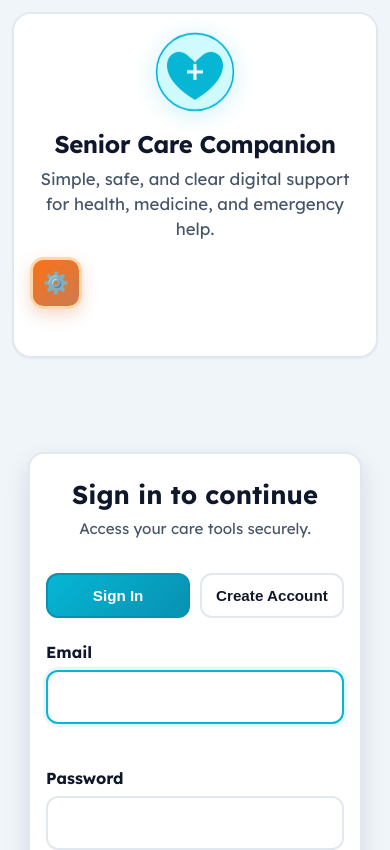
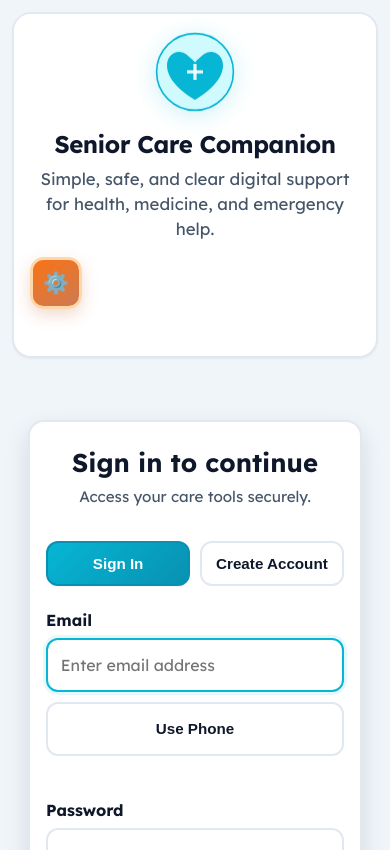
Before and after one commit to diya05arora/HCI, a React (Vite) app in the folder client/: page /auth in a window 390 px wide. Shown: the top 850 px of the page. Built offline with nearby package versions, Linux system fonts and the light colour scheme; no server answers; a web font is replaced by a local one.

Commit message:
Added phone login feature and improved auth validation

```diff
--- a/client/src/App.jsx
+++ b/client/src/App.jsx
@@ -46,6 +46,7 @@ const dictionary = {
     registerSubtitle: "Set up your account to get started.",
     passwordHint: "Use at least 6 characters.",
     invalidEmail: "Please enter a valid email address.",
+    invalidPhone: "Please enter a valid phone number.",
     shortPassword: "Password must be at least 6 characters.",
     confirmPassword: "Confirm Password",
     passwordMismatch: "Passwords do not match.",
@@ -53,6 +54,13 @@ const dictionary = {
     hidePassword: "Hide",
     fullName: "Full Name",
     email: "Email",
+    phone: "Phone Number",
+    switchToPhone: "Use Phone",
+    switchToEmail: "Use Email",
+    loginWith: "Login With",
+    emailOption: "Email",
+    phoneOption: "Phone Number",
+    optional: "Optional",
     password: "Password",
     accountType: "Account Type",
     elderlyUser: "Elderly User",
@@ -116,6 +124,7 @@ const dictionary = {
     registerSubtitle: "शुरू करने के लिए अपना खाता सेट करें।",
     passwordHint: "कम से कम 6 अक्षर इस्तेमाल करें।",
     invalidEmail: "कृपया मान्य ईमेल पता दर्ज करें।",
+    invalidPhone: "कृपया मान्य फोन नंबर दर्ज करें।",
     shortPassword: "पासवर्ड कम से कम 6 अक्षरों का होना चाहिए।",
     confirmPassword: "पासवर्ड की पुष्टि करें",
     passwordMismatch: "पासवर्ड मेल नहीं खाते।",
@@ -123,6 +132,13 @@ const dictionary = {
     hidePassword: "छुपाएं",
     fullName: "पूरा नाम",
     email: "ईमेल",
+    phone: "फोन नंबर",
+    switchToPhone: "फोन से करें",
+    switchToEmail: "ईमेल से करें",
+    loginWith: "लॉगिन विकल्प",
+    emailOption: "ईमेल",
+    phoneOption: "फोन नंबर",
+    optional: "वैकल्पिक",
     password: "पासवर्ड",
     accountType: "खाता प्रकार",
     elderlyUser: "वरिष्ठ उपयोगकर्ता",
@@ -166,7 +182,9 @@ function App() {
   const [authForm, setAuthForm] = useState({
     fullName: "",
     email: "",
+    phone: "",
     password: "",
+    loginMethod: "email",
     role: "elderly"
   });
   const [caregiverProfile, setCaregiverProfile] = useState({
@@ -288,10 +306,15 @@ function App() {
     const endpoint = authMode === "login" ? "login" : "register";
     const payload =
       authMode === "login"
-        ? { email: authForm.email, password: authForm.password }
+        ? {
+            email: authForm.loginMethod === "email" ? authForm.email : "",
+            phone: authForm.loginMethod === "phone" ? authForm.phone : "",
+            password: authForm.password
+          }
         : {
             fullName: authForm.fullName,
             email: authForm.email,
+            phone: authForm.phone,
             password: authForm.password,
             role: authForm.role
           };
@@ -309,7 +332,7 @@ function App() {
       }
 
       setSession(data.token, data.user);
-      setAuthForm({ fullName: "", email: "", password: "", role: "elderly" });
+      setAuthForm({ fullName: "", email: "", phone: "", password: "", loginMethod: "email", role: "elderly" });
       setStatusMessage(authMode === "login" ? labels.loginSuccess : labels.registerSuccess);
       navigate("/home", { replace: true });
     } catch (error) {
--- a/client/src/pages/AuthPage.jsx
+++ b/client/src/pages/AuthPage.jsx
@@ -1,6 +1,7 @@
 import { useEffect, useMemo, useRef, useState } from "react";
 
 const EMAIL_REGEX = /^[^\s@]+@[^\s@]+\.[^\s@]+$/;
+const PHONE_REGEX = /^[6-9]\d{9}$/;
 const COMMON_EMAIL_TYPOS = {
   "@gm.com": "gmail.com",
   "@gmil.com": "gmail.com",
@@ -18,10 +19,11 @@ function AuthPage({ labels, authMode, authForm, authSubmitting, onModeChange, on
   const [submittedInputVersion, setSubmittedInputVersion] = useState(-1);
 
   const nameInputRef = useRef(null);
-  const emailInputRef = useRef(null);
+  const identifierInputRef = useRef(null);
 
   const text = {
     invalidEmail: labels.invalidEmail || "Please enter a valid email address.",
+    invalidPhone: labels.invalidPhone || "Please enter a valid phone number.",
     shortPassword: labels.shortPassword || "Password must be at least 6 characters.",
     confirmPassword: labels.confirmPassword || "Confirm Password",
     passwordMismatch: labels.passwordMismatch || "Passwords do not match.",
@@ -31,7 +33,11 @@ function AuthPage({ labels, authMode, authForm, authSubmitting, onModeChange, on
     signInSubtitle: labels.signInSubtitle || "Access your care tools securely.",
     registerSubtitle: labels.registerSubtitle || "Set up your account to get started.",
     showPassword: labels.showPassword || "Show",
-    hidePassword: labels.hidePassword || "Hide"
+    hidePassword: labels.hidePassword || "Hide",
+    switchToPhone: labels.switchToPhone || "Use Phone",
+    switchToEmail: labels.switchToEmail || "Use Email",
+    phone: labels.phone || "Phone Number",
+    email: labels.email || "Email"
   };
 
   const renderToggleContent = (isVisible) => (
@@ -109,20 +115,26 @@ function AuthPage({ labels, authMode, authForm, authSubmitting, onModeChange, on
       return;
     }
 
-    emailInputRef.current?.focus();
+    identifierInputRef.current?.focus();
   }, [authMode]);
 
   const errors = useMemo(() => {
     const next = {};
+    const loginMethod = authForm.loginMethod || "email";
     const email = (authForm.email || "").trim();
+    const phone = (authForm.phone || "").trim().replace(/[\s-]/g, "");
     const password = authForm.password || "";
     const hasCommonTypoEmail = Object.keys(COMMON_EMAIL_TYPOS).some((suffix) => email.toLowerCase().endsWith(suffix));
 
-    if (!EMAIL_REGEX.test(email)) {
-      next.email = text.invalidEmail;
+    if (loginMethod === "phone") {
+      if (!PHONE_REGEX.test(phone)) {
+        next.identifier = text.invalidPhone;
+      }
+    } else if (!EMAIL_REGEX.test(email)) {
+      next.identifier = text.invalidEmail;
     }
 
-    if (hasCommonTypoEmail) {
+    if (loginMethod === "email" && hasCommonTypoEmail) {
       const matchedTypo = Object.entries(COMMON_EMAIL_TYPOS).find(([suffix]) => email.toLowerCase().endsWith(suffix));
       if (matchedTypo) {
         next.emailSuggestion = `Did you mean ${matchedTypo[1]}?`;
@@ -138,16 +150,29 @@ function AuthPage({ labels, authMode, authForm, authSubmitting, onModeChange, on
     }
 
     return next;
-  }, [authForm.email, authForm.password, confirmPassword, authMode, text.invalidEmail, text.passwordMismatch, text.shortPassword]);
+  }, [
+    authForm.email,
+    authForm.phone,
+    authForm.password,
+    authForm.loginMethod,
+    confirmPassword,
+    authMode,
+    text.invalidEmail,
+    text.invalidPhone,
+    text.passwordMismatch,
+    text.shortPassword
+  ]);
 
   const visibleErrors = submitAttempted
     ? {
-        email: errors.email,
+        identifier: errors.identifier,
         password: errors.password,
         confirmPassword: errors.confirmPassword
       }
     : {};
-  const hasInlineErrors = Boolean(visibleErrors.email || visibleErrors.password || visibleErrors.confirmPassword);
+  const hasInlineErrors = Boolean(
+    visibleErrors.identifier || visibleErrors.password || visibleErrors.confirmPassword
+  );
 
   const handleFieldChange = (field, value) => {
     setInputVersion((current) => current + 1);
@@ -163,12 +188,14 @@ function AuthPage({ labels, authMode, authForm, authSubmitting, onModeChange, on
     setSubmitAttempted(true);
     setSubmittedInputVersion(inputVersion);
 
+    const loginMethod = authForm.loginMethod || "email";
     const currentEmail = (authForm.email || "").trim().toLowerCase();
-    const emailOk = EMAIL_REGEX.test(currentEmail);
+    const currentPhone = (authForm.phone || "").trim().replace(/[\s-]/g, "");
+    const identifierOk = loginMethod === "phone" ? PHONE_REGEX.test(currentPhone) : EMAIL_REGEX.test(currentEmail);
     const passwordOk = (authForm.password || "").length >= 6;
     const confirmOk = authMode !== "register" || confirmPassword === (authForm.password || "");
 
-    if (!emailOk || !passwordOk || !confirmOk) {
+    if (!identifierOk || !passwordOk || !confirmOk) {
       event.preventDefault();
       return;
     }
@@ -275,30 +302,52 @@ function AuthPage({ labels, authMode, authForm, authSubmitting, onModeChange, on
           )}
 
           <div className="auth-form-group">
-            <label htmlFor="femail">{labels.email}</label>
-            <input
-              ref={authMode === "login" ? emailInputRef : null}
-              id="femail"
-              type="email"
-              value={authForm.email}
-              onChange={(e) => handleFieldChange("email", e.target.value)}
-              inputMode="email"
-              autoComplete="email"
-              aria-label={labels.email}
-              aria-invalid={Boolean(visibleErrors.email)}
-              aria-describedby={visibleErrors.email ? "email-error" : undefined}
-              className="auth-input-large"
-              style={inputStateStyle(visibleErrors.email, Boolean((authForm.email || "").trim()))}
-              required
-            />
-            {visibleErrors.email && (
+            <label htmlFor="fidentifier">{(authForm.loginMethod || "email") === "phone" ? text.phone : text.email}</label>
+            <div className="auth-password-row">
+              <input
+                ref={identifierInputRef}
+                id="fidentifier"
+                type={(authForm.loginMethod || "email") === "phone" ? "tel" : "email"}
+                value={(authForm.loginMethod || "email") === "phone" ? authForm.phone || "" : authForm.email || ""}
+                onChange={(e) => handleFieldChange((authForm.loginMethod || "email") === "phone" ? "phone" : "email", e.target.value)}
+                placeholder={(authForm.loginMethod || "email") === "phone" ? "Enter phone number" : "Enter email address"}
+                inputMode={(authForm.loginMethod || "email") === "phone" ? "tel" : "email"}
+                autoComplete={(authForm.loginMethod || "email") === "phone" ? "tel" : "email"}
+                aria-label={(authForm.loginMethod || "email") === "phone" ? text.phone : text.email}
+                aria-invalid={Boolean(visibleErrors.identifier)}
+                aria-describedby={visibleErrors.identifier ? "identifier-error" : undefined}
+                className="auth-input-large"
+                style={inputStateStyle(
+                  visibleErrors.identifier,
+                  Boolean(((authForm.loginMethod || "email") === "phone" ? authForm.phone || "" : authForm.email || "").trim())
+                )}
+                required
+              />
+              <button
+                type="button"
+                className="auth-mode-btn auth-toggle-btn"
+                onClick={() => {
+                  const newMethod = (authForm.loginMethod || "email") === "phone" ? "email" : "phone";
+                  handleFieldChange("loginMethod", newMethod);
+                  handleFieldChange(newMethod === "phone" ? "email" : "phone", "");
+                  setTimeout(() => identifierInputRef.current?.focus(), 0);
+                }}
+                aria-label={(authForm.loginMethod || "email") === "phone" ? text.switchToEmail : text.switchToPhone}
+                disabled={authSubmitting}
+              >
+                <span>
+                  {(authForm.loginMethod || "email") === "phone" ? text.switchToEmail : text.switchToPhone}
+                </span>
+              </button>
+            </div>
+            {visibleErrors.identifier && (
               <div style={helperSlotStyle}>
-                <p id="email-error" role="alert" aria-live="assertive" style={inlineErrorStyle}>
-                  {visibleErrors.email}
+                <p id="identifier-error" role="alert" aria-live="assertive" style={inlineErrorStyle}>
+                  {visibleErrors.identifier}
                 </p>
               </div>
             )}
-            {!visibleErrors.email && submitAttempted && errors.emailSuggestion && (
+            {!visibleErrors.identifier && submitAttempted && errors.emailSuggestion && (authForm.loginMethod || "email") === "email" && (
               <div style={helperSlotStyle}>
                 <p
                   role="status"
@@ -309,7 +358,9 @@ function AuthPage({ labels, authMode, authForm, authSubmitting, onModeChange, on
                 </p>
               </div>
             )}
-            {!visibleErrors.email && !(submitAttempted && errors.emailSuggestion) && <div style={helperSlotStyle} aria-hidden="true" />}
+            {!visibleErrors.identifier && !(submitAttempted && errors.emailSuggestion && (authForm.loginMethod || "email") === "email") && (
+              <div style={helperSlotStyle} aria-hidden="true" />
+            )}
           </div>
 
           <div className="auth-form-group">
```
Also changed, not shown: 2 other files (tests, documents, lock files or other folders).
